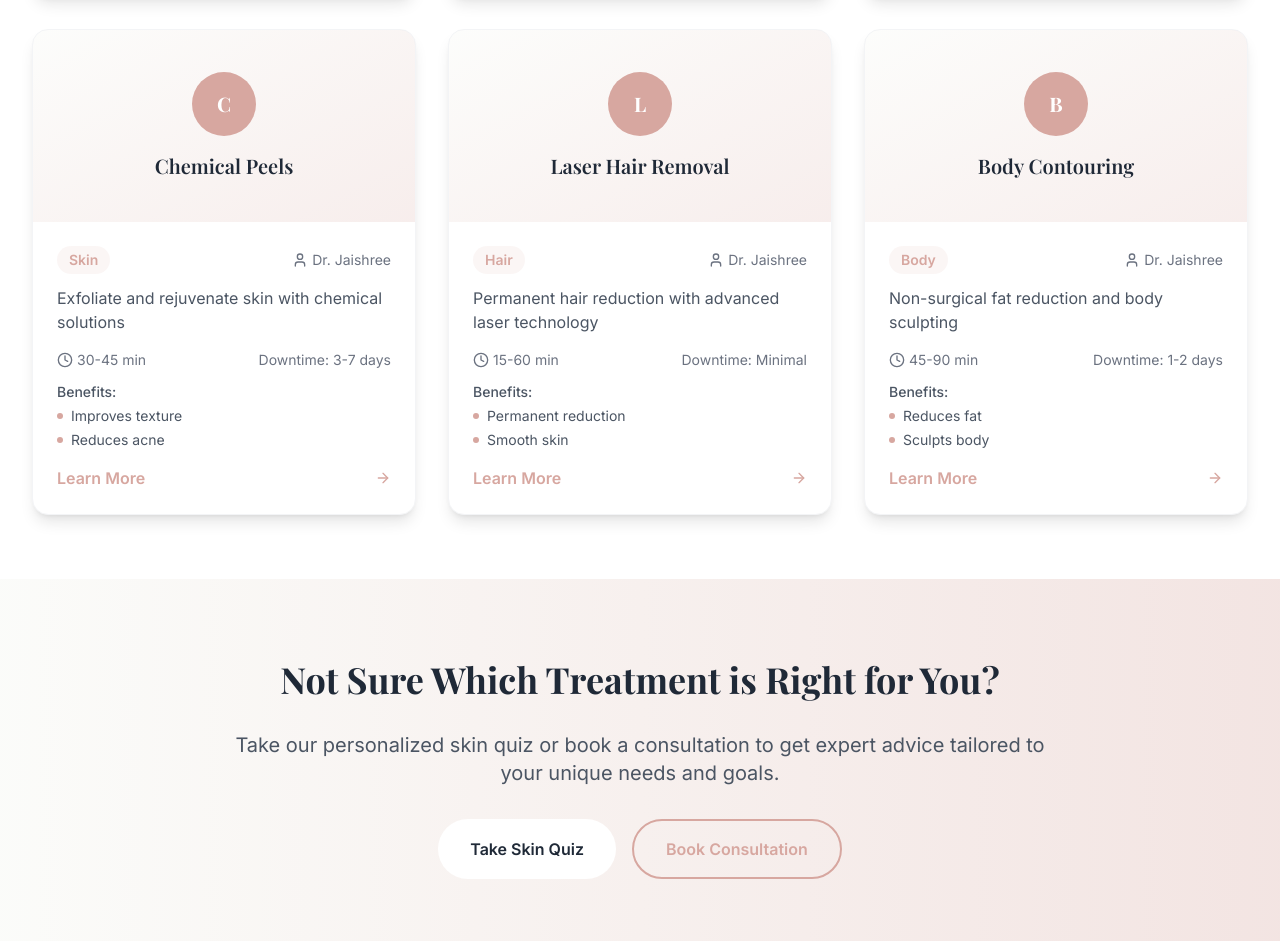
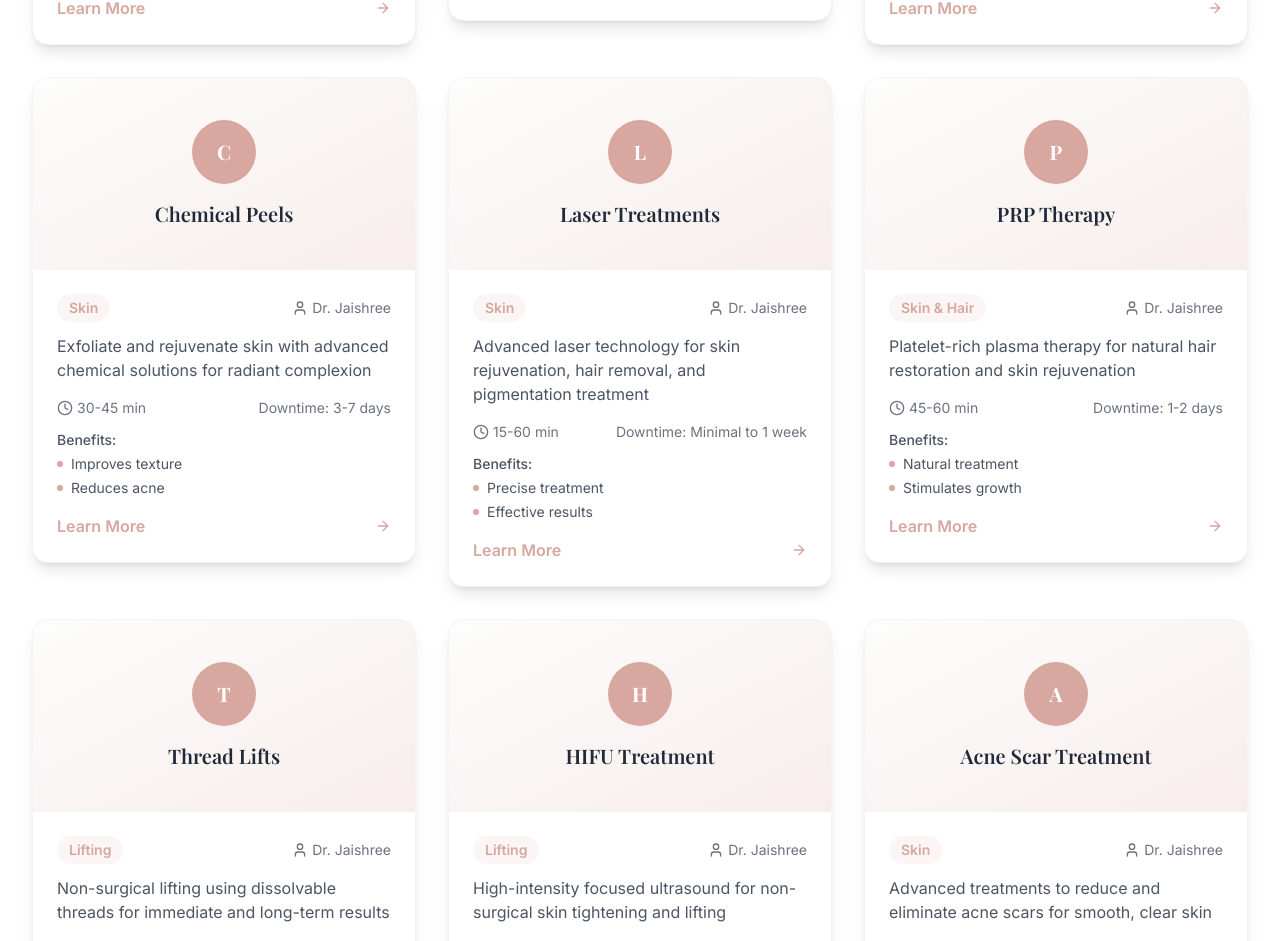
Before and after one commit to bin111222/jaishreesharad, a Next.js app: page /treatments in a window 1280 px wide. Shown: the part 1856-2797 px from the top of the page. Built offline with nearby package versions, Linux system fonts and the light colour scheme; no server answers; a web font is replaced by a local one.

Commit message:
Update treatments page: Comprehensive list of all 22 available treatments with detailed descriptions, categories, and filtering options

```diff
--- a/src/app/treatments/page.tsx
+++ b/src/app/treatments/page.tsx
@@ -6,7 +6,7 @@ import { Search, Filter, ArrowRight, Clock, User, Star } from "lucide-react";
 import Link from "next/link";
 import { useState } from "react";
 
-// Mock data - will be replaced with Sanity CMS data
+// Comprehensive treatment data based on available pages
 const allTreatments = [
   {
     id: 1,
@@ -15,7 +15,7 @@ const allTreatments = [
     concern: "Wrinkles",
     area: "Face",
     provider: "Dr. Jaishree",
-    description: "Reduce fine lines and wrinkles with FDA-approved Botox",
+    description: "Reduce fine lines and wrinkles with FDA-approved Botox for natural, refreshed results",
     duration: "15-30 min",
     downtime: "Minimal",
     benefits: ["Reduces fine lines", "Prevents wrinkles", "Natural results"],
@@ -30,7 +30,7 @@ const allTreatments = [
     concern: "Volume Loss",
     area: "Face",
     provider: "Dr. Jaishree",
-    description: "Restore volume and enhance facial contours",
+    description: "Restore volume and enhance facial contours with hyaluronic acid-based fillers",
     duration: "30-60 min",
     downtime: "1-2 days",
     benefits: ["Restores volume", "Enhances contours", "Natural look"],
@@ -45,7 +45,7 @@ const allTreatments = [
     concern: "Aging",
     area: "Face",
     provider: "Dr. Jaishree",
-    description: "Non-surgical facelift using advanced techniques",
+    description: "Non-surgical facelift using advanced injectable techniques for comprehensive rejuvenation",
     duration: "60-90 min",
     downtime: "2-3 days",
     benefits: ["Lifts sagging skin", "Restores youth", "No surgery"],
@@ -57,10 +57,10 @@ const allTreatments = [
     id: 4,
     title: "Chemical Peels",
     category: "Skin",
-    concern: "Acne",
+    concern: "Acne & Pigmentation",
     area: "Face",
     provider: "Dr. Jaishree",
-    description: "Exfoliate and rejuvenate skin with chemical solutions",
+    description: "Exfoliate and rejuvenate skin with advanced chemical solutions for radiant complexion",
     duration: "30-45 min",
     downtime: "3-7 days",
     benefits: ["Improves texture", "Reduces acne", "Brightens skin"],
@@ -70,39 +70,279 @@ const allTreatments = [
   },
   {
     id: 5,
-    title: "Laser Hair Removal",
-    category: "Hair",
-    concern: "Unwanted Hair",
-    area: "Body",
+    title: "Laser Treatments",
+    category: "Skin",
+    concern: "Various",
+    area: "Face & Body",
     provider: "Dr. Jaishree",
-    description: "Permanent hair reduction with advanced laser technology",
+    description: "Advanced laser technology for skin rejuvenation, hair removal, and pigmentation treatment",
     duration: "15-60 min",
-    downtime: "Minimal",
-    benefits: ["Permanent reduction", "Smooth skin", "No ingrown hairs"],
-    image: "/treatments/laser-hair-removal.jpg",
-    href: "/treatments/laser-hair-removal",
+    downtime: "Minimal to 1 week",
+    benefits: ["Precise treatment", "Effective results", "Minimal downtime"],
+    image: "/treatments/laser-treatments.jpg",
+    href: "/treatments/laser-treatments",
     featured: false
   },
   {
     id: 6,
-    title: "Body Contouring",
-    category: "Body",
+    title: "PRP Therapy",
+    category: "Skin & Hair",
+    concern: "Hair Loss & Skin Rejuvenation",
+    area: "Face & Scalp",
+    provider: "Dr. Jaishree",
+    description: "Platelet-rich plasma therapy for natural hair restoration and skin rejuvenation",
+    duration: "45-60 min",
+    downtime: "1-2 days",
+    benefits: ["Natural treatment", "Stimulates growth", "No side effects"],
+    image: "/treatments/prp-therapy.jpg",
+    href: "/treatments/prp-therapy",
+    featured: false
+  },
+  {
+    id: 7,
+    title: "Thread Lifts",
+    category: "Lifting",
+    concern: "Sagging Skin",
+    area: "Face",
+    provider: "Dr. Jaishree",
+    description: "Non-surgical lifting using dissolvable threads for immediate and long-term results",
+    duration: "45-60 min",
+    downtime: "2-3 days",
+    benefits: ["Immediate lift", "Natural results", "Minimal invasion"],
+    image: "/treatments/thread-lifts.jpg",
+    href: "/treatments/thread-lifts",
+    featured: false
+  },
+  {
+    id: 8,
+    title: "HIFU Treatment",
+    category: "Lifting",
+    concern: "Skin Tightening",
+    area: "Face & Body",
+    provider: "Dr. Jaishree",
+    description: "High-intensity focused ultrasound for non-surgical skin tightening and lifting",
+    duration: "30-90 min",
+    downtime: "Minimal",
+    benefits: ["Deep tissue tightening", "No surgery", "Long-lasting results"],
+    image: "/treatments/hifu.jpg",
+    href: "/treatments/hifu",
+    featured: false
+  },
+  {
+    id: 9,
+    title: "Acne Scar Treatment",
+    category: "Skin",
+    concern: "Acne Scars",
+    area: "Face",
+    provider: "Dr. Jaishree",
+    description: "Advanced treatments to reduce and eliminate acne scars for smooth, clear skin",
+    duration: "30-60 min",
+    downtime: "3-7 days",
+    benefits: ["Reduces scars", "Improves texture", "Boosts confidence"],
+    image: "/treatments/acne-scars.jpg",
+    href: "/treatments/acne-scars",
+    featured: false
+  },
+  {
+    id: 10,
+    title: "EndyMed",
+    category: "Skin Tightening",
+    concern: "Skin Laxity",
+    area: "Face & Body",
+    provider: "Dr. Jaishree",
+    description: "Radiofrequency treatment for skin tightening and collagen stimulation",
+    duration: "30-45 min",
+    downtime: "Minimal",
+    benefits: ["Tightens skin", "Stimulates collagen", "No downtime"],
+    image: "/treatments/endymed.jpg",
+    href: "/treatments/endymed",
+    featured: false
+  },
+  {
+    id: 11,
+    title: "Exilis",
+    category: "Body Contouring",
     concern: "Fat Reduction",
     area: "Body",
     provider: "Dr. Jaishree",
-    description: "Non-surgical fat reduction and body sculpting",
+    description: "Advanced body contouring treatment for fat reduction and skin tightening",
+    duration: "30-60 min",
+    downtime: "Minimal",
+    benefits: ["Reduces fat", "Tightens skin", "No surgery"],
+    image: "/treatments/exilis.jpg",
+    href: "/treatments/exilis",
+    featured: false
+  },
+  {
+    id: 12,
+    title: "Cryolipolysis",
+    category: "Body Contouring",
+    concern: "Fat Reduction",
+    area: "Body",
+    provider: "Dr. Jaishree",
+    description: "CoolSculpting technology for targeted fat reduction without surgery",
+    duration: "35-60 min",
+    downtime: "Minimal",
+    benefits: ["Targeted fat reduction", "No surgery", "Permanent results"],
+    image: "/treatments/cryolipolysis.jpg",
+    href: "/treatments/cryolipolysis",
+    featured: false
+  },
+  {
+    id: 13,
+    title: "Pigmentation Treatment",
+    category: "Skin",
+    concern: "Pigmentation",
+    area: "Face & Body",
+    provider: "Dr. Jaishree",
+    description: "Comprehensive treatment for melasma, sun spots, and uneven skin tone",
+    duration: "30-45 min",
+    downtime: "3-5 days",
+    benefits: ["Even skin tone", "Reduces dark spots", "Brightens complexion"],
+    image: "/treatments/pigmentation.jpg",
+    href: "/treatments/pigmentation",
+    featured: false
+  },
+  {
+    id: 14,
+    title: "Non-Surgical Nose Job",
+    category: "Injectables",
+    concern: "Nose Shape",
+    area: "Face",
+    provider: "Dr. Jaishree",
+    description: "Rhinoplasty without surgery using dermal fillers for nose reshaping",
+    duration: "30-45 min",
+    downtime: "1-2 days",
+    benefits: ["No surgery", "Immediate results", "Reversible"],
+    image: "/treatments/non-surgical-nose.jpg",
+    href: "/treatments/non-surgical-nose",
+    featured: false
+  },
+  {
+    id: 15,
+    title: "Skin Boosters",
+    category: "Injectables",
+    concern: "Skin Quality",
+    area: "Face",
+    provider: "Dr. Jaishree",
+    description: "Hydrating injections to improve skin texture, tone, and overall quality",
+    duration: "30-45 min",
+    downtime: "1-2 days",
+    benefits: ["Improves texture", "Hydrates skin", "Natural glow"],
+    image: "/treatments/skin-boosters.jpg",
+    href: "/treatments/skin-boosters",
+    featured: false
+  },
+  {
+    id: 16,
+    title: "Microdermabrasion",
+    category: "Skin",
+    concern: "Skin Texture",
+    area: "Face",
+    provider: "Dr. Jaishree",
+    description: "Gentle exfoliation treatment to improve skin texture and reveal fresh skin",
+    duration: "30-45 min",
+    downtime: "Minimal",
+    benefits: ["Improves texture", "Removes dead skin", "Brightens complexion"],
+    image: "/treatments/microdermabrasion.jpg",
+    href: "/treatments/microdermabrasion",
+    featured: false
+  },
+  {
+    id: 17,
+    title: "Facial Contouring",
+    category: "Injectables",
+    concern: "Facial Shape",
+    area: "Face",
+    provider: "Dr. Jaishree",
+    description: "Strategic use of fillers and botox to enhance facial features and proportions",
     duration: "45-90 min",
-    downtime: "1-2 days",
-    benefits: ["Reduces fat", "Sculpts body", "No surgery"],
-    image: "/treatments/body-contouring.jpg",
-    href: "/treatments/body-contouring",
+    downtime: "1-3 days",
+    benefits: ["Enhances features", "Balances proportions", "Natural results"],
+    image: "/treatments/facial-contouring.jpg",
+    href: "/treatments/facial-contouring",
+    featured: false
+  },
+  {
+    id: 18,
+    title: "Anti-Aging & Rejuvenation",
+    category: "Comprehensive",
+    concern: "Aging",
+    area: "Face",
+    provider: "Dr. Jaishree",
+    description: "Comprehensive anti-aging treatments combining multiple modalities for optimal results",
+    duration: "60-120 min",
+    downtime: "3-7 days",
+    benefits: ["Comprehensive results", "Long-lasting effects", "Natural rejuvenation"],
+    image: "/treatments/anti-aging.jpg",
+    href: "/treatments/anti-aging",
+    featured: false
+  },
+  {
+    id: 19,
+    title: "Skin Treatments",
+    category: "Skin",
+    concern: "Various Skin Issues",
+    area: "Face & Body",
+    provider: "Dr. Jaishree",
+    description: "Specialized treatments for acne, rosacea, eczema, and other skin conditions",
+    duration: "30-60 min",
+    downtime: "Varies",
+    benefits: ["Targeted treatment", "Improves condition", "Long-term results"],
+    image: "/treatments/skin.jpg",
+    href: "/treatments/skin",
+    featured: false
+  },
+  {
+    id: 20,
+    title: "Hair Treatments",
+    category: "Hair",
+    concern: "Hair Loss & Scalp Issues",
+    area: "Scalp",
+    provider: "Dr. Jaishree",
+    description: "Advanced treatments for hair loss, thinning, and scalp conditions",
+    duration: "30-90 min",
+    downtime: "Minimal",
+    benefits: ["Stimulates growth", "Improves scalp health", "Thicker hair"],
+    image: "/treatments/hair.jpg",
+    href: "/treatments/hair",
+    featured: false
+  },
+  {
+    id: 21,
+    title: "Body Treatments",
+    category: "Body",
+    concern: "Body Concerns",
+    area: "Body",
+    provider: "Dr. Jaishree",
+    description: "Comprehensive body treatments for cellulite, stretch marks, and skin tightening",
+    duration: "45-90 min",
+    downtime: "1-3 days",
+    benefits: ["Improves texture", "Reduces cellulite", "Tightens skin"],
+    image: "/treatments/body.jpg",
+    href: "/treatments/body",
+    featured: false
+  },
+  {
+    id: 22,
+    title: "Bridal Packages",
+    category: "Packages",
+    concern: "Special Occasions",
+    area: "Face & Body",
+    provider: "Dr. Jaishree",
+    description: "Comprehensive bridal packages for radiant skin and confidence on your special day",
+    duration: "Varies",
+    downtime: "Varies",
+    benefits: ["Comprehensive care", "Radiant glow", "Confidence boost"],
+    image: "/treatments/bridal.jpg",
+    href: "/treatments/bridal",
     featured: false
   }
 ];
 
-const categories = ["All", "Injectables", "Skin", "Hair", "Body"];
-const concerns = ["All", "Wrinkles", "Volume Loss", "Aging", "Acne", "Unwanted Hair", "Fat Reduction"];
-const areas = ["All", "Face", "Body"];
+const categories = ["All", "Injectables", "Skin", "Hair", "Body", "Lifting", "Comprehensive", "Packages"];
+const concerns = ["All", "Wrinkles", "Volume Loss", "Aging", "Acne", "Unwanted Hair", "Fat Reduction", "Pigmentation", "Hair Loss", "Skin Tightening", "Acne Scars", "Skin Laxity", "Nose Shape", "Skin Quality", "Skin Texture", "Facial Shape", "Various Skin Issues", "Scalp Issues", "Body Concerns", "Special Occasions"];
+const areas = ["All", "Face", "Body", "Face & Body", "Face & Scalp", "Scalp"];
 const providers = ["All", "Dr. Jaishree", "Associates", "Therapists"];
 
 export default function TreatmentsPage() {
--- a/src/components/Header.tsx
+++ b/src/components/Header.tsx
@@ -65,7 +65,7 @@ export default function Header() {
         <div className="flex items-center justify-between h-16 sm:h-20 lg:h-24">
           {/* Logo */}
           <Link href="/" className="flex items-center space-x-2 sm:space-x-3 group">
-            <div className="w-16 h-16 sm:w-20 sm:h-20 lg:w-24 lg:h-24 flex items-center justify-center transition-shadow duration-300">
+            <div className="w-18 h-16 sm:w-20 sm:h-20 lg:w-24 lg:h-24 flex items-center justify-center transition-shadow duration-300">
               <img
                 src="/Translogo.png"
                 alt="Skinfinitii - Aesthetic Skin & Laser Clinic"
```
